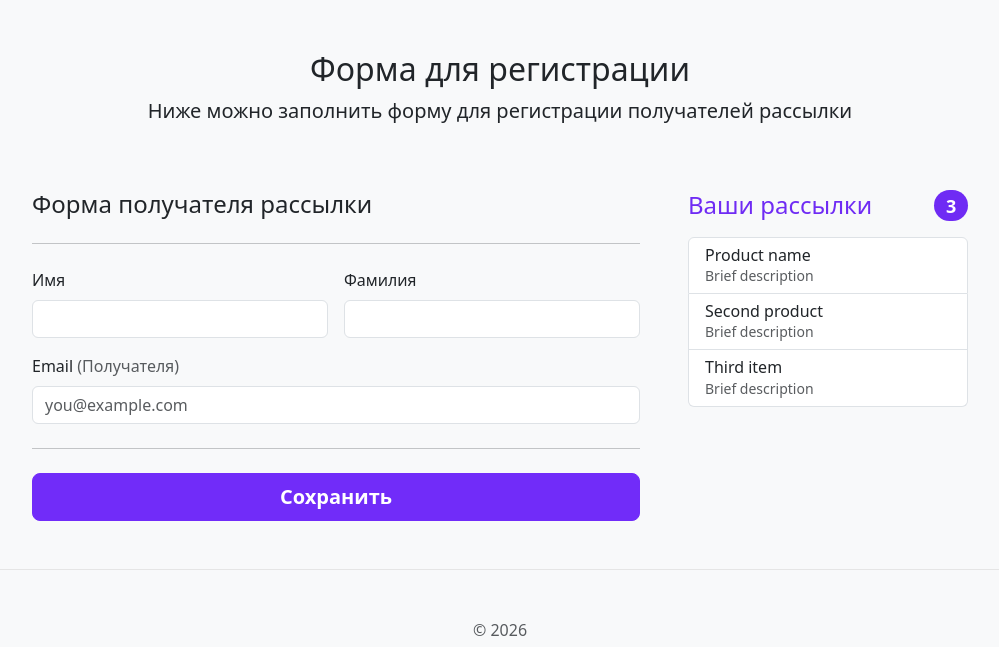
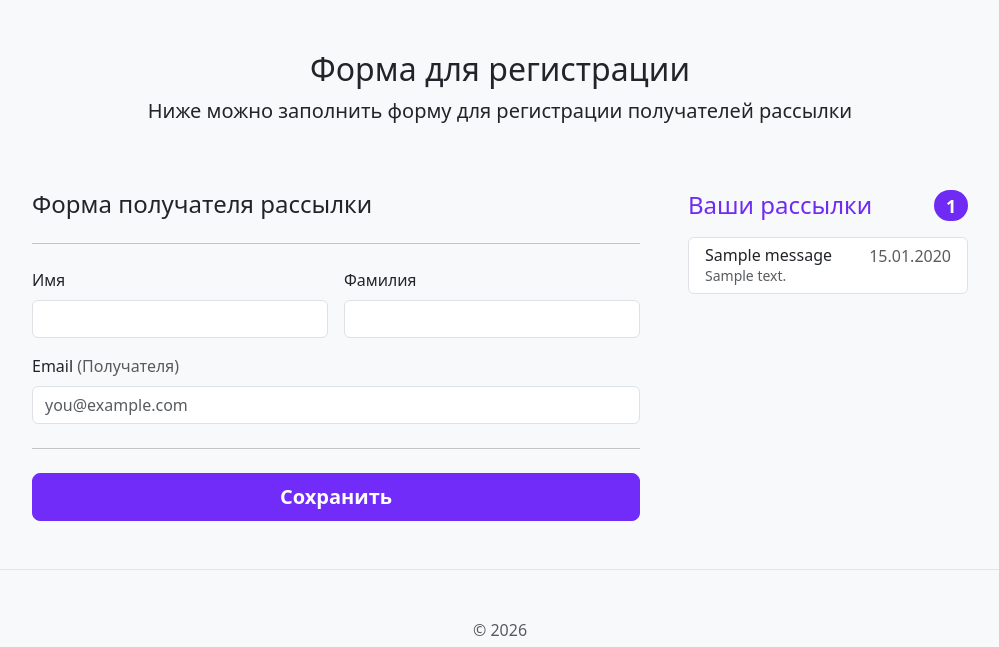
Before and after one commit to damodara/email-newsletter, a Django app: page / in a window 1280 px wide. Shown: the part 143-790 px from the top of the page, without its empty margins (140-1139 px from the left). Run offline with Django 5.2, Linux system fonts and the light colour scheme; tables that the repository leaves empty hold one stand-in row (values such as "Sample post"); some libraries are stand-ins or nearby versions.

Commit message:
обновил index.html

```diff
--- a/newsletter/templates/index.html
+++ b/newsletter/templates/index.html
@@ -197,27 +197,22 @@
                 <div class="col-md-5 col-lg-4 order-md-last">
                     <h4 class="d-flex justify-content-between align-items-center mb-3">
                         <span class="text-primary">Ваши рассылки</span>
-                        <span class="badge bg-primary rounded-pill">3</span>
+                        <span class="badge bg-primary rounded-pill">{{ letters.count }}</span>
                     </h4>
                     <ul class="list-group mb-3">
-                        <li class="list-group-item d-flex justify-content-between lh-sm">
-                            <div>
-                                <h6 class="my-0">Product name</h6>
-                                <small class="text-body-secondary">Brief description</small>
-                            </div>
-                        </li>
-                        <li class="list-group-item d-flex justify-content-between lh-sm">
-                            <div>
-                                <h6 class="my-0">Second product</h6>
-                                <small class="text-body-secondary">Brief description</small>
-                            </div>
-                        </li>
-                        <li class="list-group-item d-flex justify-content-between lh-sm">
-                            <div>
-                                <h6 class="my-0">Third item</h6>
-                                <small class="text-body-secondary">Brief description</small>
-                            </div>
-                        </li>
+                        {% if letters %}
+        {% for letter in letters|slice:":3" %}
+            <li class="list-group-item d-flex justify-content-between lh-sm">
+                <div>
+                    <h6 class="my-0">{{ letter.subject|truncatechars:25 }}</h6>
+                    <small class="text-body-secondary">{{ letter.text|truncatechars:50 }}</small>
+                </div>
+                <span class="text-muted">{{ letter.created_at|date:"d.m.Y" }}</span>
+            </li>
+        {% endfor %}
+    {% else %}
+        <li class="list-group-item">Нет активных рассылок</li>
+    {% endif %}
                     </ul>
                 </div>
                 <div class="col-md-7 col-lg-8">
--- a/newsletter/views.py
+++ b/newsletter/views.py
@@ -1,4 +1,9 @@
 from django.shortcuts import render
 
+from newsletter.models import Message
+
+
 def index(request):
-    return render(request, 'index.html')
+    letters = Message.objects.all()
+    context = {"letters": letters}
+    return render(request, 'index.html', context)
```
